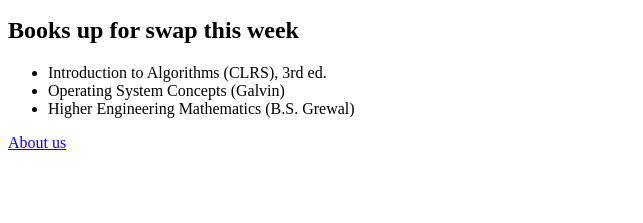
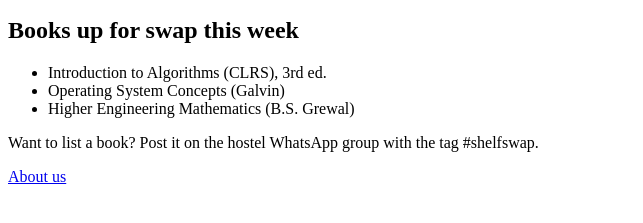
Before and after one commit to ARRY7686/shelfswap, a plain HTML site: page index.html in a window 1280 px wide. Shown: the part 101-324 px from the top of the page, without its empty margins (0-643 px from the left). Drawn offline with Linux system fonts and the light colour scheme.

Commit message:
Add note on how to list a book

```diff
--- a/index.html
+++ b/index.html
@@ -15,6 +15,8 @@
     <li>Higher Engineering Mathematics (B.S. Grewal)</li>
   </ul>
 
+  <p>Want to list a book? Post it on the hostel WhatsApp group with the tag #shelfswap.</p>
+
   <a href="about.html">About us</a>
 </body>
 </html>
```
